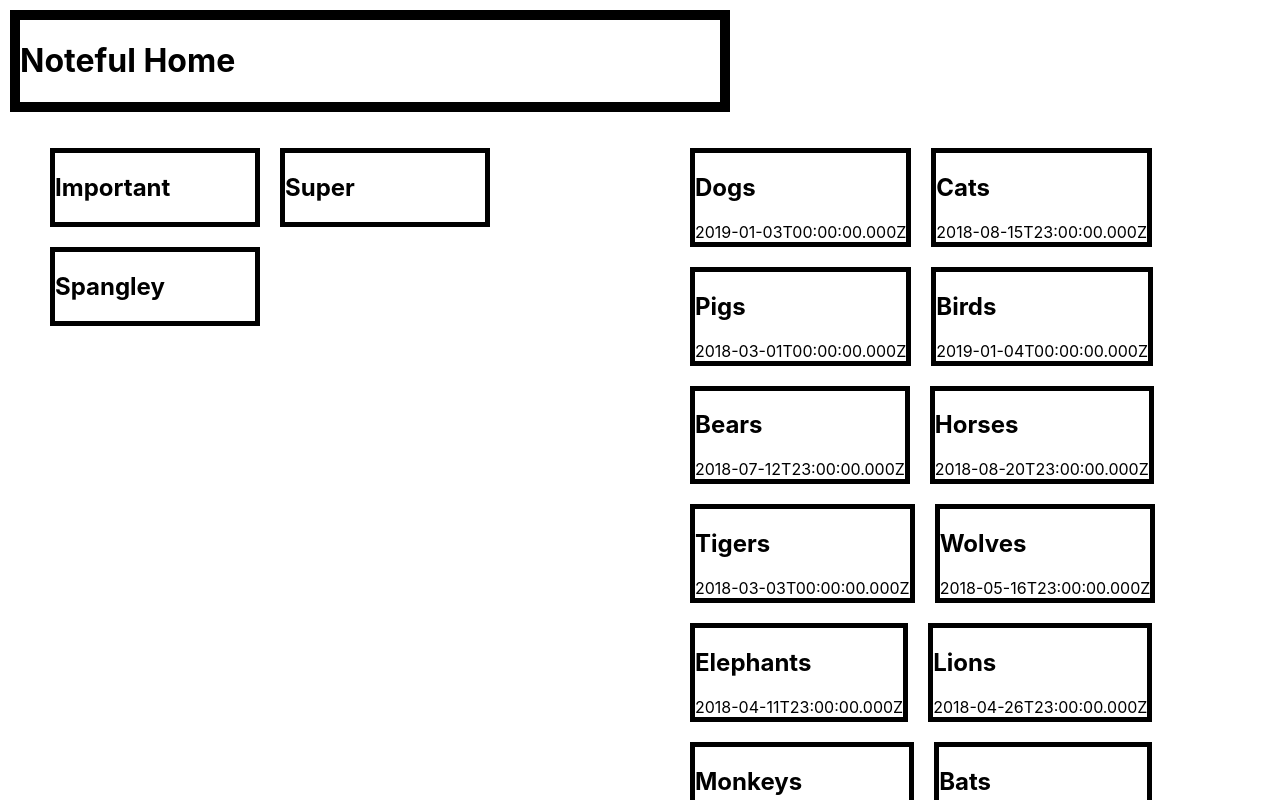
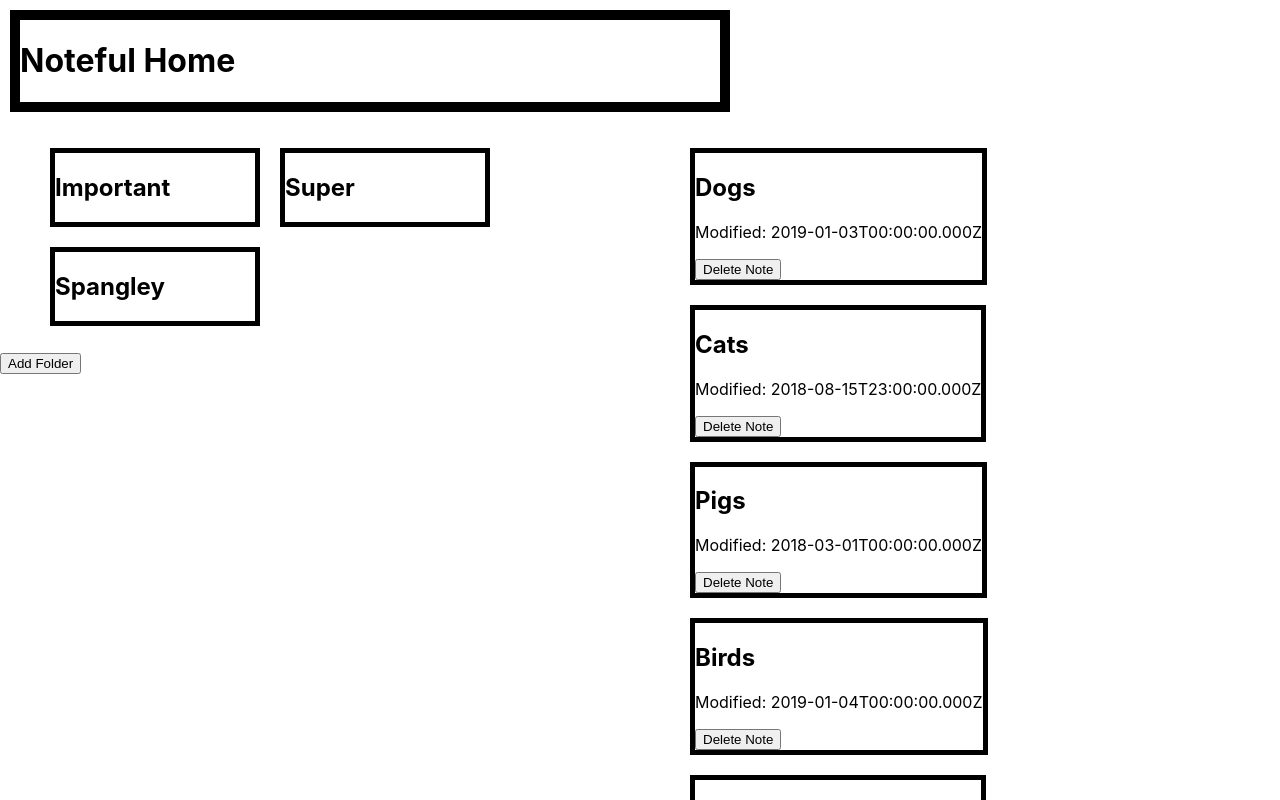
Before and after one commit to ljspiek/noteful_v2, a React (Create React App) app: page / in a window 1280 px wide. Shown: the top 800 px of the page. Built offline with nearby package versions, Linux system fonts and the light colour scheme.

Commit message:
added button components, note content component, passed prosp

```diff
--- a/src/App/App.js
+++ b/src/App/App.js
@@ -1,5 +1,5 @@
 import React,{Component} from 'react';
-
+import {Route, Link} from 'react-router-dom';
 import data from '../dummy-store';
 import NotefullHome from '../notefullHome/notefullHome';
 import NoteList from '../noteCardList/noteList';
@@ -11,6 +11,13 @@ import '../App/App.css';
 
 
 class App extends Component{
+  state= {
+    notes: [],
+    folders: [],
+  }
+
+
+
   render(){
 
     //STATE
@@ -23,8 +30,8 @@ class App extends Component{
     return ( <div>
               <NotefullHome name="Noteful Home"/>
                 <section className="grid-container">
-                  <FolderList files={data} />
-                  <NoteList files={data}/>
+                  <FolderList className="folder-area" files={data} />
+                  <NoteList className="note-area"files={data}/>
                 </section>
              </div>)
 
--- /dev/null
+++ b/src/folderButton/folderButton.js
@@ -0,0 +1,14 @@
+import React from 'react';
+
+function FolderButton(props){
+
+
+
+    return (
+      <div>
+          <button>Add Folder</button>
+      </div>
+   )
+  }
+
+export default FolderButton;
--- a/src/folderList/folderList.js
+++ b/src/folderList/folderList.js
@@ -1,5 +1,6 @@
 import React from 'react';
 import FolderCard from '../folderListCard/folderCard'
+import FolderButton from '../folderButton/folderButton'
 
 function FolderList(props){
 
@@ -7,15 +8,18 @@ function FolderList(props){
     console.log(folderNames);
 
     return (
+      <div>
       <section className="folderList">
         <ul className="folderList">
           {folderNames.map(folders =>
            <FolderCard
            key={folders.id}
+           id={folders.id}
            name={folders.name}/> )}
         </ul>
-
       </section>
+      <FolderButton />
+      </div>
    )
   }
 
--- a/src/folderListCard/folderCard.js
+++ b/src/folderListCard/folderCard.js
@@ -2,7 +2,7 @@ import React from 'react';
 import './folderCard.css'
 
 function FolderCard(props){
-  console.log(props)
+
 
     return (
       <li className="folderCard">
--- a/src/noteCard/noteCard.js
+++ b/src/noteCard/noteCard.js
@@ -1,14 +1,21 @@
 import React from 'react';
+import NoteCardDetails from '../noteCardDetails/noteCardDetails'
 import './noteCard.css'
 
 
 function NoteCard(props){
+  // console.log(props)
 
     return (
-      <li className="noteCard">
+      <div>
+      <div className="noteCard">
         <h2>{props.name}</h2>
-        <footer>{props.modified}</footer>
-      </li>
+        <p>Modified: {props.modified}</p>
+        <button>Delete Note</button>
+      </div>
+      {/* <NoteCardDetails content={props.content}/> */}
+      </div>
+
    )
   }
 
--- /dev/null
+++ b/src/noteCardButton/noteCardButton.js
@@ -0,0 +1,14 @@
+import React from 'react';
+
+function NoteCardButton(props){
+
+
+
+    return (
+      <div>
+          <button>Add Note</button>
+      </div>
+   )
+  }
+
+export default NoteCardButton;
--- /dev/null
+++ b/src/noteCardDetails/noteCardDetails.js
@@ -0,0 +1,20 @@
+import React from 'react';
+
+import './noteCardDetails.css'
+
+
+function NoteCardDetails(props){
+
+  const cards = props;
+  console.log(cards)
+//   const card = props.find(c =>
+//     c.id === props.match.params.props.id)
+
+    return (
+      <div className="cardContents">
+          <p>{props.content}</p>
+      </div>
+   )
+  }
+
+export default NoteCardDetails;
--- a/src/noteCardList/noteList.js
+++ b/src/noteCardList/noteList.js
@@ -1,14 +1,26 @@
 import React from 'react';
 import NoteCard from '../noteCard/noteCard'
+import NoteCardButton from '../noteCardButton/noteCardButton'
+
 
 function NoteList(props){
     const notes=props.files.notes;
+    console.log(notes)
 
     return (
       <section className="noteList">
         <ul>
-          {notes.map(note=><NoteCard key={note.id} name={note.name} modified={note.modified} />)}
+          {notes.map(note=>
+            <NoteCard
+              key={note.id}
+              id={note.id}
+              name={note.name}
+              modified={note.modified}
+              folderId={note.folderId}
+              content={note.content} />)}
         </ul>
+        <NoteCardButton />
+
       </section>
    )
   }
```
Also changed, not shown: src/folderButton/folderButton.css (added), src/noteCardButton/noteCardButton.css (added), src/noteCardDetails/noteCardDetails.css (added).
